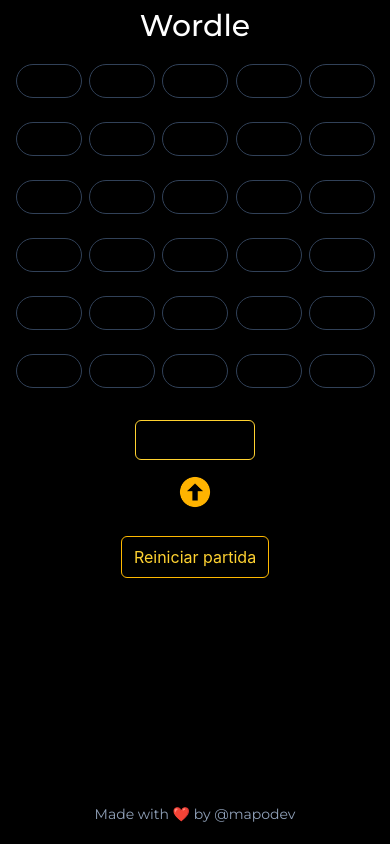
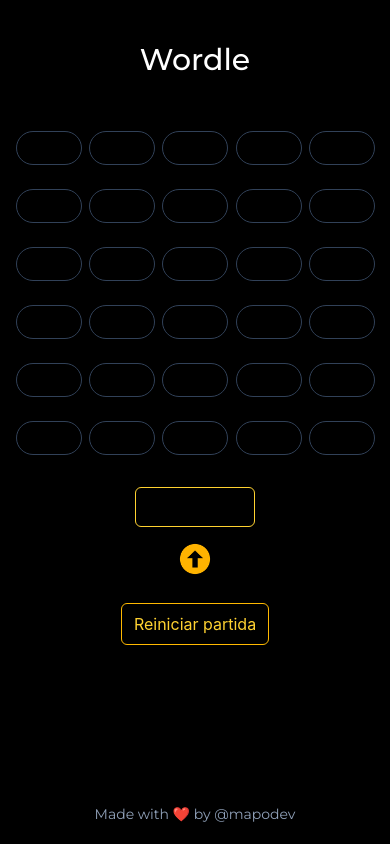
Before and after one commit to mario4off/wordle, a React (Vite) app: page / in a window 390 px wide. Built offline with nearby package versions, Linux system fonts and the light colour scheme.

Commit message:
fix: update main component class for improved layout and responsiveness

```diff
--- a/src/App.tsx
+++ b/src/App.tsx
@@ -5,7 +5,7 @@ import Header from "./components/header";
 function App() {
   return (
     <>
-      <main className="min-h-svh w-full grid grid-rows-[auto_1fr_auto]">
+      <main className="fixed inset-0 overflow-y-auto h-dvh w-full grid grid-rows-[auto-1fr-auto]">
         <Header />
         <Board />
         <Footer />
```
